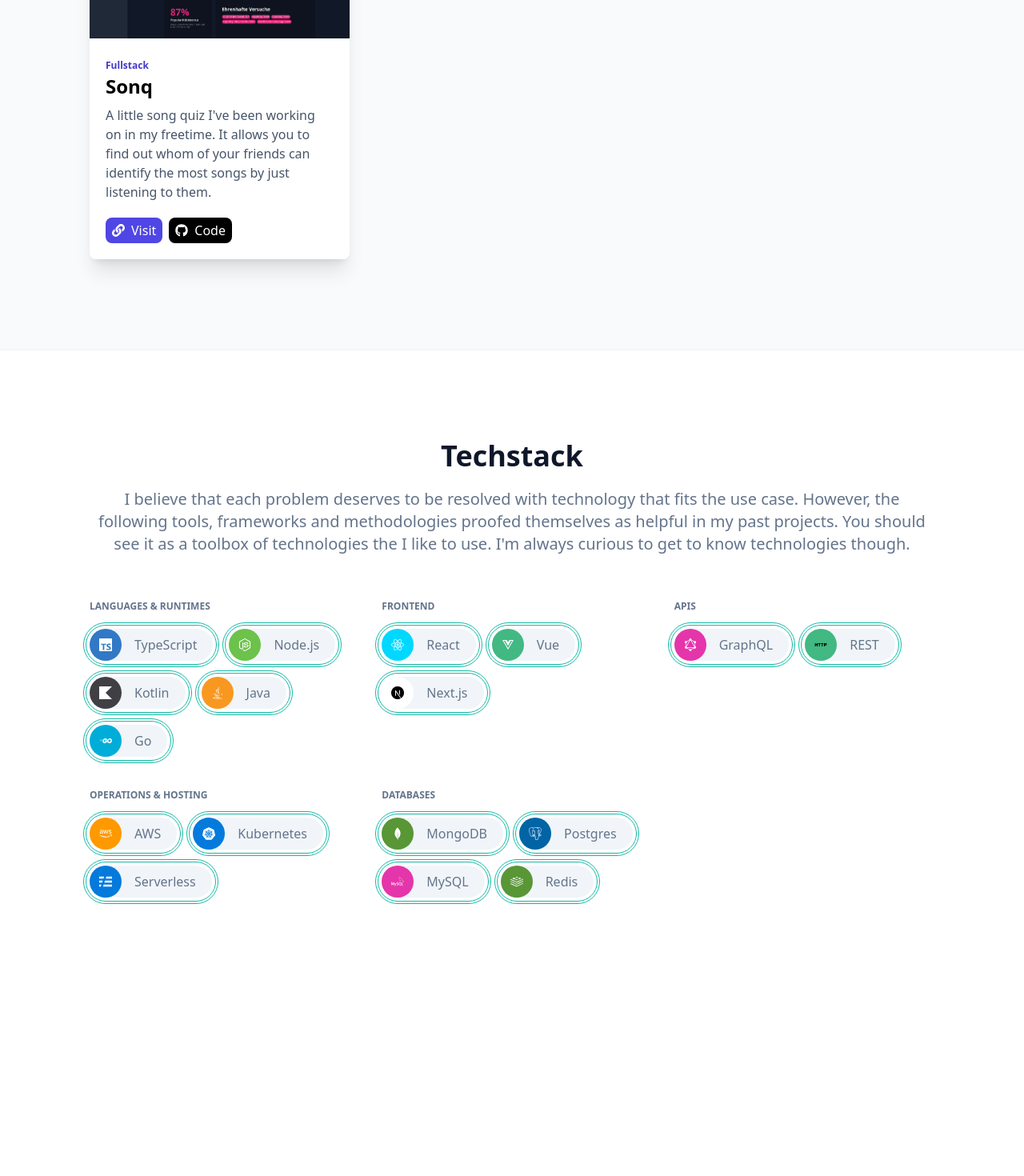
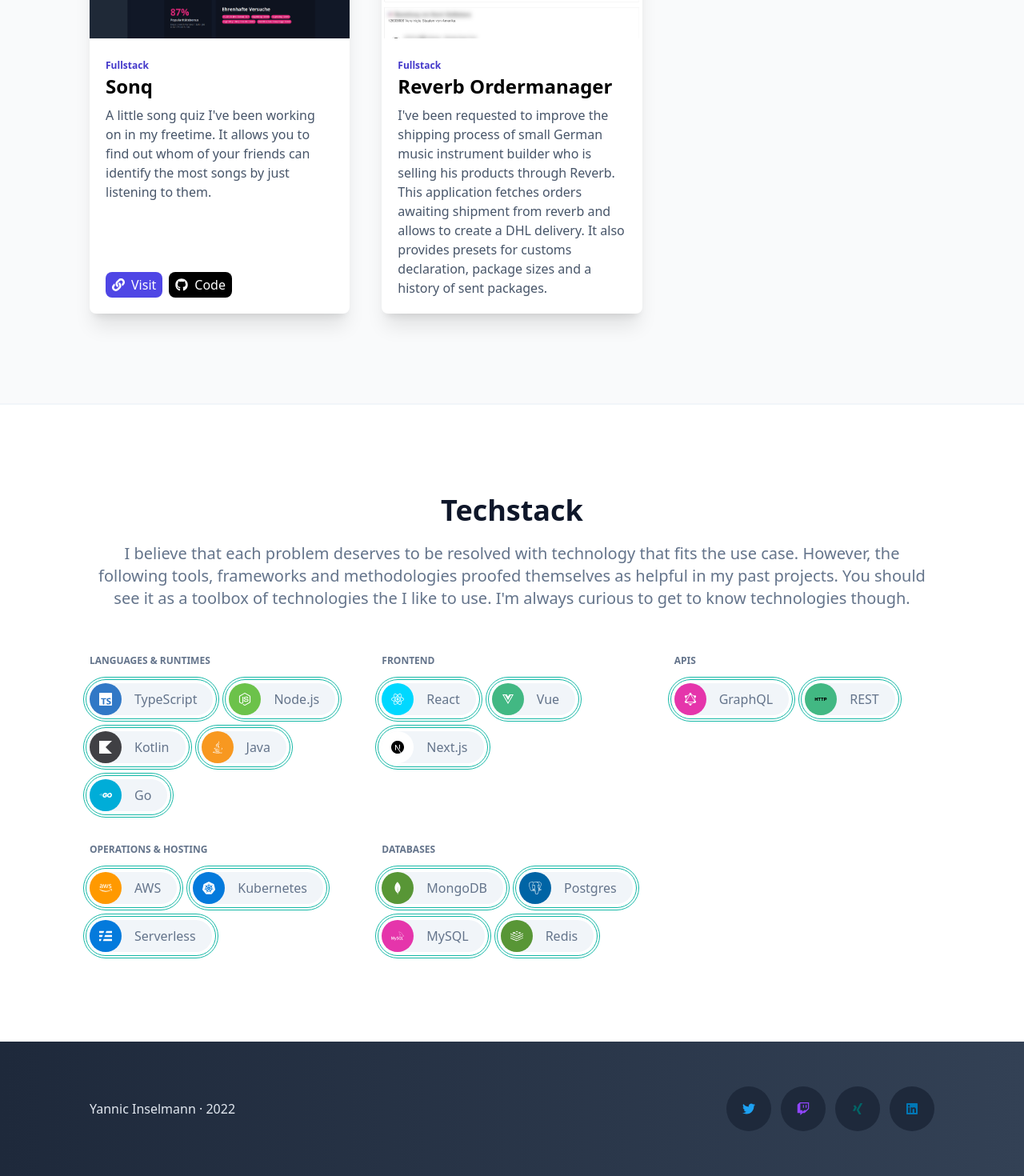
Before and after one commit to yanniz0r/Inseldu.de, a Next.js app: page / in a window 1280 px wide. Shown: the part 1758-3228 px from the top of the page at 80% size. Before the commit the page ends 2992 px from the top, so only its background shows below. Built offline with nearby package versions, Linux system fonts and the light colour scheme.

Commit message:
feat: footer

```diff
--- /dev/null
+++ b/components/footer.tsx
@@ -0,0 +1,31 @@
+import { FC } from "react"
+import { FaLinkedin, FaTwitch, FaTwitter, FaXing } from "react-icons/fa"
+import SocialLink from "./social-link"
+
+interface FooterProps {
+}
+
+const Footer: FC<FooterProps> = (props) => {
+  const year = new Date().getFullYear()
+  return <div className="px-28 py-14 bg-gradient-to-r from-slate-800 to-slate-700 flex flex-row items-center dark:border-t dark:border-t-slate-600">
+    <div>
+      <p className="text-slate-200 inline">Yannic Inselmann &middot; {year}</p>
+    </div>
+    <div className="flex-grow flex items-center justify-end gap-3">
+      <SocialLink color="#1da1f2" href="https://twitter.com/yanniz0r">
+        <FaTwitter />
+      </SocialLink>
+      <SocialLink color="#9146ff" href="https://www.twitch.tv/yanniz0r">
+        <FaTwitch />
+      </SocialLink>
+      <SocialLink color="#026466" href="https://www.xing.com/profile/Yannic_Inselmann">
+        <FaXing />
+      </SocialLink>
+      <SocialLink color="#0077b5" href="https://de.linkedin.com/in/yannic-inselmann-7178a415a">
+        <FaLinkedin />
+      </SocialLink>
+    </div>
+  </div>
+}
+
+export default Footer
--- a/components/pages/index/projects.tsx
+++ b/components/pages/index/projects.tsx
@@ -75,6 +75,20 @@
               by just listening to them.
             </p>
           </ProjectCard>
+          <ProjectCard
+            title="Reverb Ordermanager"
+            type="Fullstack"
+            imageURL="/reverb-order-manager.png"
+            imageWidth={600}
+            imageHeight={400}
+          >
+            <p>
+              I've been requested to improve the shipping process of small German music instrument builder who is selling his products through Reverb.
+            </p>
+            <p>
+              This application fetches orders awaiting shipment from reverb and allows to create a DHL delivery. It also provides presets for customs declaration, package sizes and a history of sent packages.
+            </p>
+          </ProjectCard>
         </div>
       </div>
     </div>
--- /dev/null
+++ b/components/social-link.tsx
@@ -0,0 +1,17 @@
+import classNames from "classnames"
+import { FC } from "react"
+
+interface SocialLinkProps {
+  href: string
+  color: string
+}
+
+const SocialLink: FC<SocialLinkProps> = (props) => {
+  const linkClassName = classNames('bg-slate-800 p-5 rounded-full hover:outline transition-all')
+  return <a href={props.href} className={linkClassName} style={{ color: props.color }} >
+      {props.children}
+    </a>
+
+}
+
+export default SocialLink
--- a/pages/index.tsx
+++ b/pages/index.tsx
@@ -1,5 +1,6 @@
 import type { NextPage } from "next";
 import Head from "next/head";
+import Footer from "../components/footer";
 import Hero from "../components/pages/index/hero";
 import Projects from "../components/pages/index/projects";
 import Techstack from "../components/pages/index/techstack";
@@ -13,6 +14,7 @@
       <Hero />
       <Projects />
       <Techstack />
+      <Footer />
     </>
   );
 };
```
Also changed, not shown: public/reverb-order-manager.png (added).
